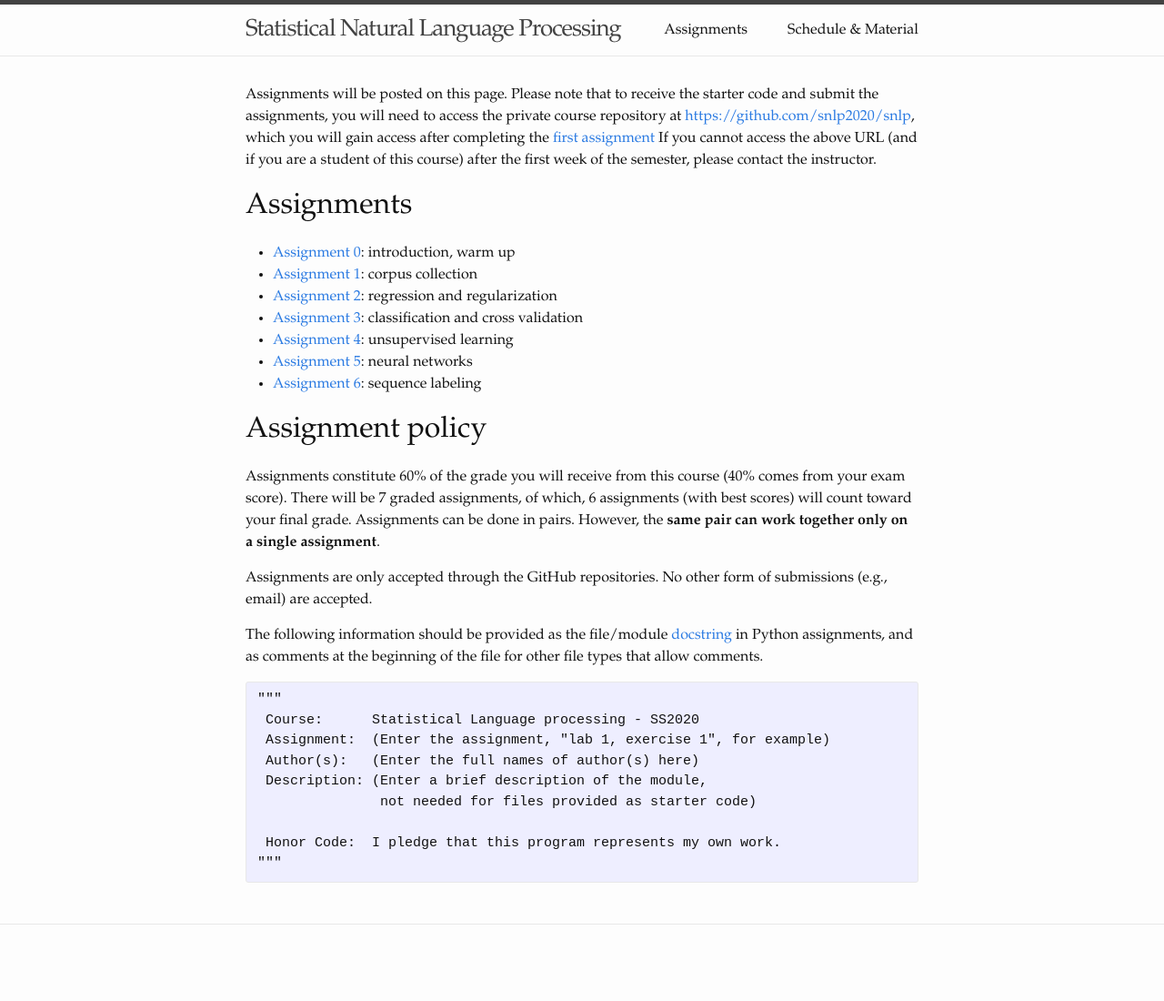
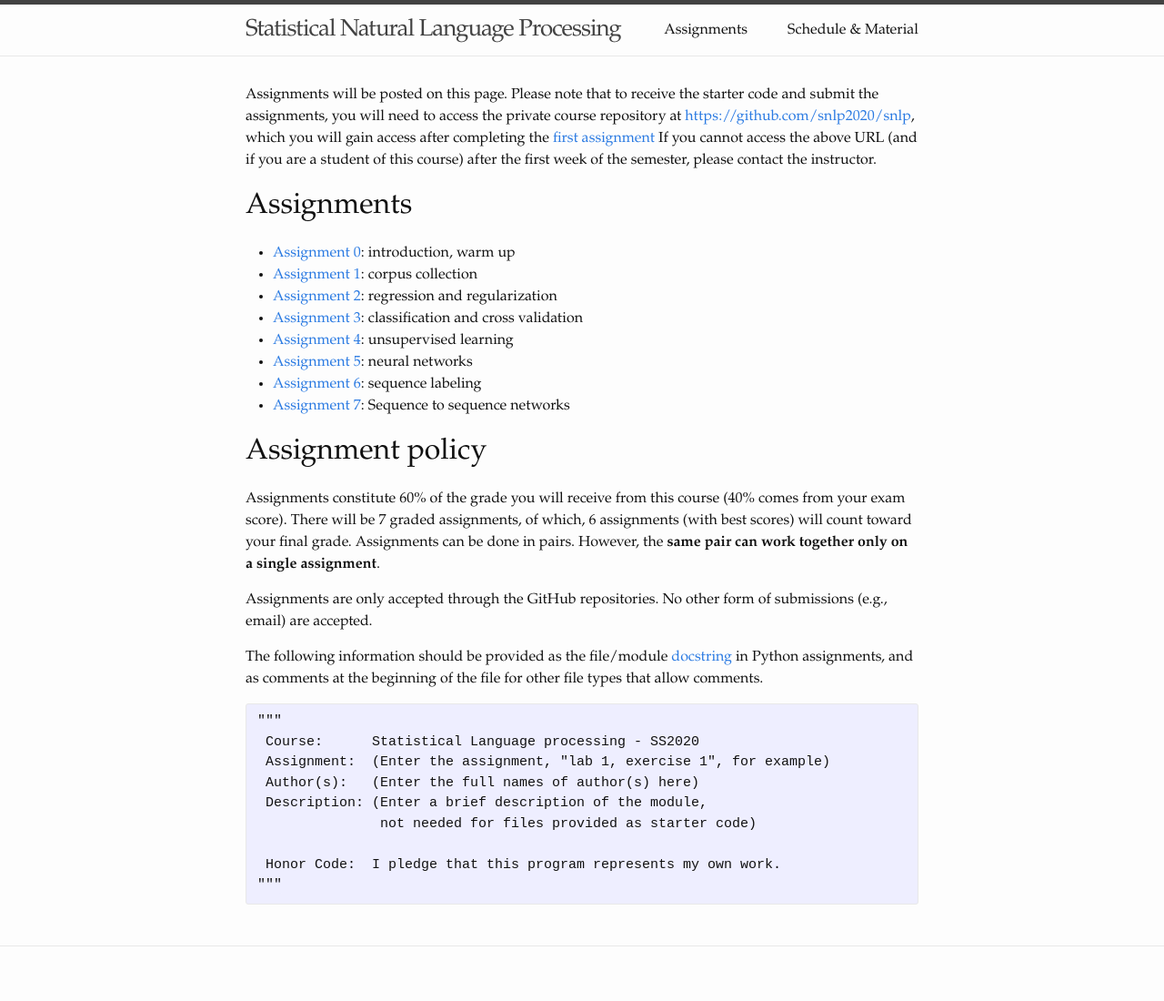
Before and after one commit to snlp2020/snlp2020.github.io, a Jekyll site: the page built from assignments.md, in a window 1280 px wide. Shown: the whole page at 91% size. Built offline with Jekyll 4.4.1, drawn with Linux system fonts in a browser that asks for light colours; before the commit the page ends 1076 px from its top, so only the background shows below that.

Commit message:
Assignment 7 link.

```diff
--- a/assignments.md
+++ b/assignments.md
@@ -23,6 +23,7 @@ please contact the instructor.
 - [Assignment 4](https://snlp2020.github.io/a4/): unsupervised learning
 - [Assignment 5](https://snlp2020.github.io/a5/): neural networks
 - [Assignment 6](https://snlp2020.github.io/a6/): sequence labeling
+- [Assignment 7](https://snlp2020.github.io/a6/): Sequence to sequence networks
 
 # Assignment policy
 
```
